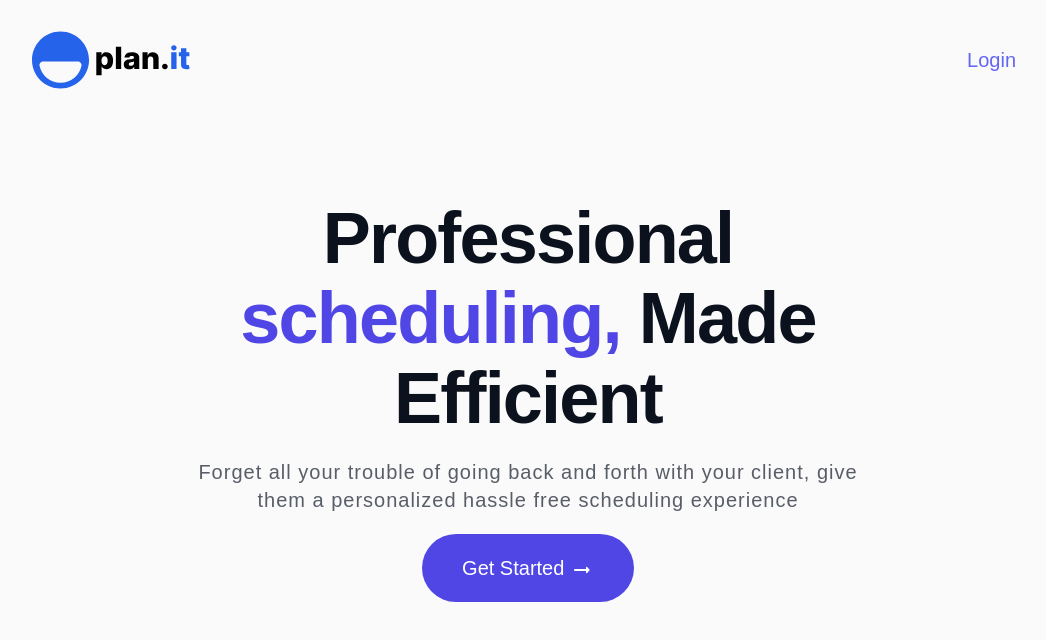
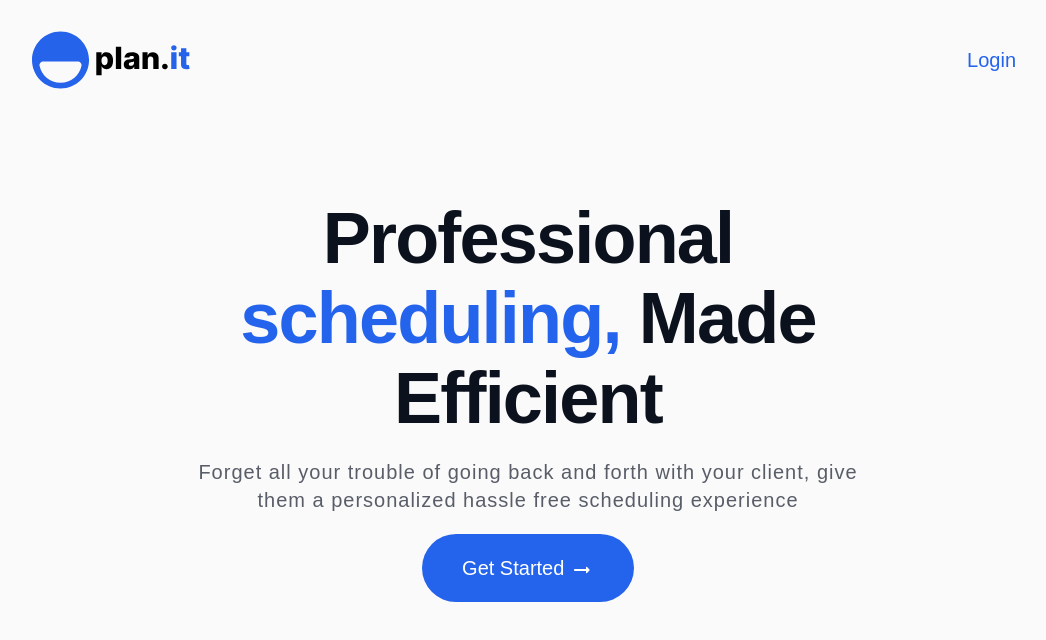
Before and after one commit to tarunfy/Planit.io, a React (Create React App) app: page / in a window 1280 px wide. Shown: the top 640 px of the page, without its empty margins (112-1158 px from the left). Built offline with nearby package versions, Linux system fonts and the light colour scheme; no server answers.

Commit message:
ui changes in Navbar component

```diff
--- a/src/components/Navbar.jsx
+++ b/src/components/Navbar.jsx
@@ -25,13 +25,12 @@ const Navbar = () => {
         <div className="flex items-center space-x-10">
           <button
             onClick={signin}
-            className="font-Outfit font-normal focus:outline-none text-primary-500 text-xl hover:text-primary-600 transition px-2 py-1 hover:bg-primary-100 rounded  duration:200"
+            className="font-Outfit font-normal focus:outline-none text-primary text-xl hover:text-[#1755dc] transition px-2 py-1 hover:bg-primary/10 rounded  duration:200"
           >
             Login
           </button>
         </div>
       </div>
-      {/* kfmrmgem */}
       <ToastContainer />
     </>
   );
--- a/src/pages/Home.jsx
+++ b/src/pages/Home.jsx
@@ -27,16 +27,17 @@ const Home = () => {
       <div className="h-screen z-10 flex justify-between items-center ">
         <div className=" space-y-5 text-center flex items-center flex-col justify-center w-full">
           <h1 className="text-7xl tracking-tight z-20 text-secondary-700 font-Outfit font-bold leading-[5rem] max-w-3xl">
-          Professional  <span className="text-primary-600">scheduling,</span> Made Efficient
+            Professional <span className="text-primary">scheduling,</span> Made
+            Efficient
           </h1>
           <p className=" max-w-2xl text-secondary-400 font-Outfit font-extralight text-xl tracking-wider ">
-          Forget all your trouble of going back and forth with your client, give them a personalized hassle free scheduling experience
-            {/* hfybeybgf */}
+            Forget all your trouble of going back and forth with your client,
+            give them a personalized hassle free scheduling experience
           </p>
           <button
             disabled={isLoading}
             onClick={signin}
-            className="text-white disabled:bg-primary-600/50 disabled:text-white/50 disabled:cursor-not-allowed rounded-full focus:outline-none font-Outfit font-normal bg-primary-600 hover:bg-primary-600 transition px-10 py-5 text-xl"
+            className="text-white disabled:bg-primary-600/50 disabled:text-white/50 disabled:cursor-not-allowed rounded-full focus:outline-none font-Outfit font-normal bg-primary hover:bg-primary/95 transition px-10 py-5 text-xl"
           >
             Get Started <ArrowRightAltRoundedIcon />
           </button>
--- a/tailwind.config.js
+++ b/tailwind.config.js
@@ -11,18 +11,7 @@ module.exports = {
         Outfit: ["Outfit", "sans-serif"],
       },
       colors: {
-        primary: {
-    "50": "#eef2ff",
-    "100": "#e0e7ff",
-    "200": "#c7d2fe",
-    "300": "#a5b4fc",
-    "400": "#818cf8",
-    "500": "#6366f1",
-    "600": "#4f46e5",
-    "700": "#4338ca",
-    "800": "#3730a3",
-    "900": "#312e81",
-        },
+        primary: "#2463EB",
 
         secondary: {
           50: "#f3f3f4",
@@ -41,6 +30,3 @@ module.exports = {
   },
   plugins: [],
 };
-
-
-// kgvimfei
```
Also changed, not shown: 2 other files (tests, documents, lock files or other folders).
